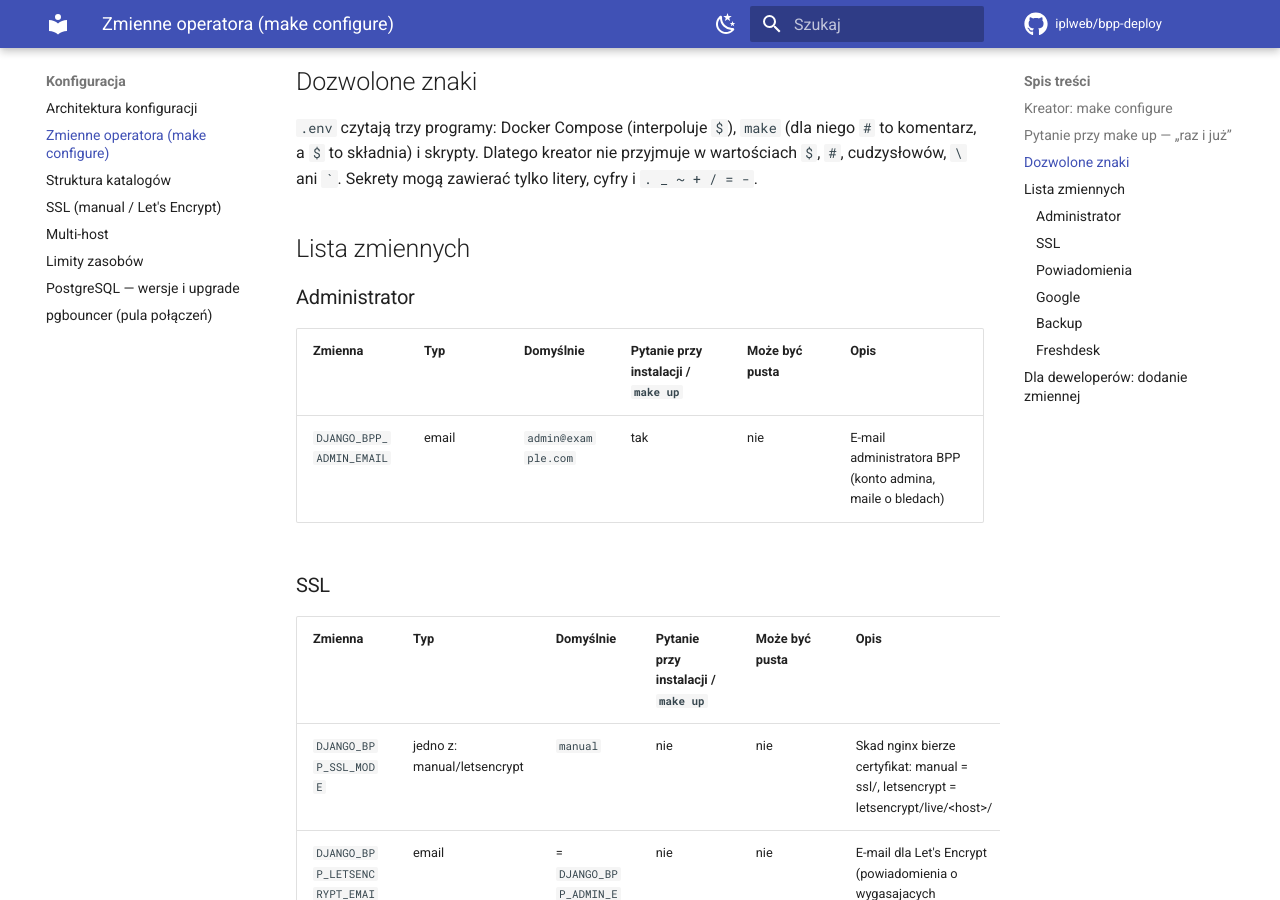
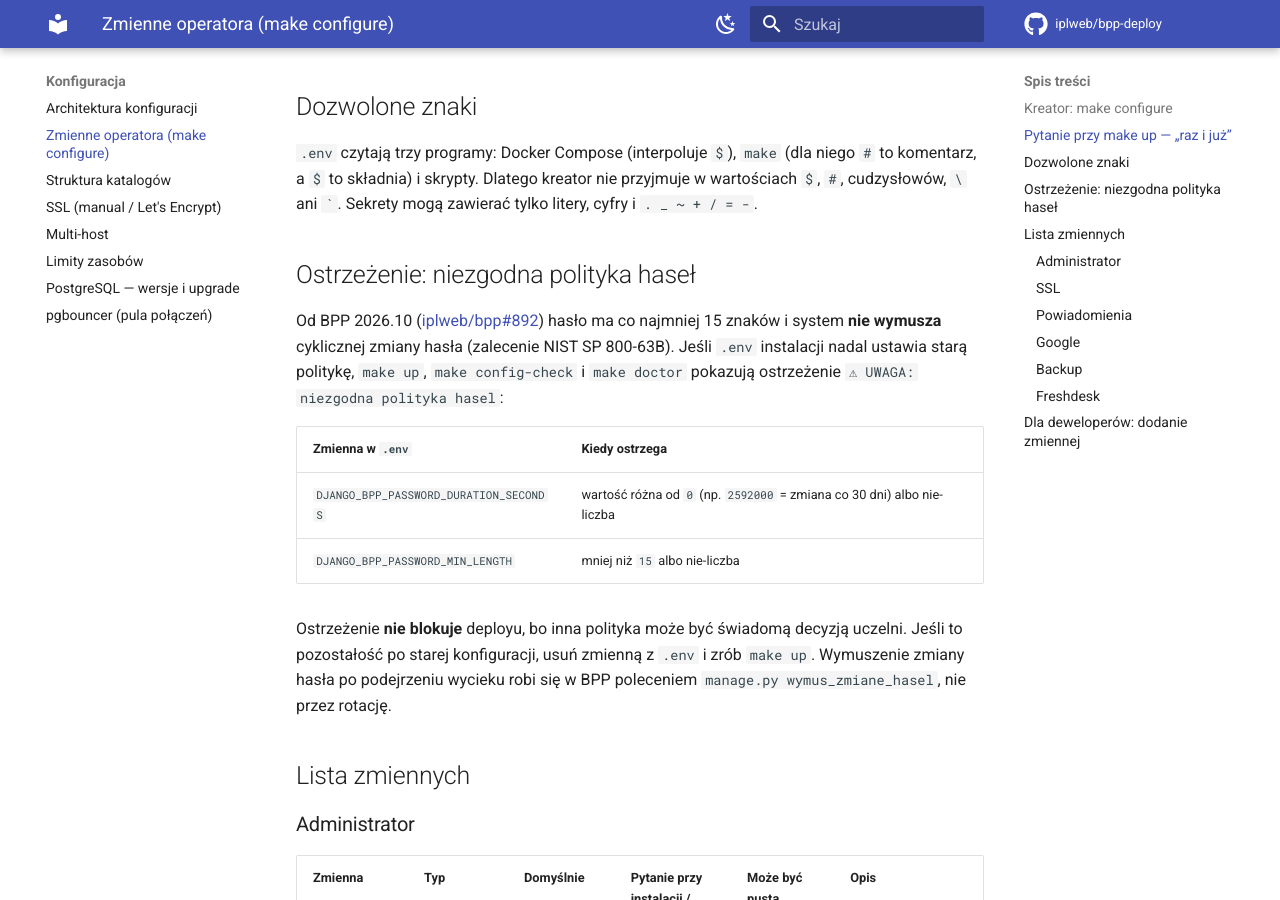
Before and after one commit to iplweb/bpp-deploy, an MkDocs documentation site: the page built from docs/konfiguracja/zmienne.md, in a window 1280 px wide and 900 px high, scrolled down 1706 px. Built offline with MkDocs 1.6.1 and Material for MkDocs 9.7.7, drawn with Linux system fonts in a browser that asks for light colours; comment, search, counter and statistics services are not loaded; some of the changed text lies outside the part shown.

Commit message:
feat(config): ostrzeżenie o niezgodnej polityce haseł
BPP od 2026.10 (iplweb/bpp#892) wymaga hasła min. 15 znaków i nie wymusza
cyklicznej zmiany. Stare DJANGO_BPP_PASSWORD_DURATION_SECONDS (≠ 0) albo
DJANGO_BPP_PASSWORD_MIN_LENGTH < 15 w .env instalacji po cichu by tę
politykę cofnęły — make up / config-check / doctor pokazują teraz
"⚠ UWAGA: niezgodna polityka hasel" (stderr, bez blokowania deployu).

Co-Authored-By: Claude Opus 5.5 <noreply@anthropic.com>
Claude-Session: https://claude.ai/code/session_01SgHJbMvTRmBeVQZ5bD37gj

```diff
--- a/docs/konfiguracja/zmienne.md
+++ b/docs/konfiguracja/zmienne.md
@@ -10,7 +10,8 @@ powiadomienia, katalog backupów, widgety Freshdesk. Zebrane są w jednym rejest
   w `.env` jeszcze nie ma, np. po aktualizacji, która dodała nową zmienną,
 - **`make configure`**: menu grup do przejrzenia i zmiany wartości,
 - **`make config-check`** i **`make doctor`** (pozycja *config*): sprawdzają, czy wartości są
-  poprawne (e-mail wygląda jak e-mail, ID widgetu jest liczbą itd.),
+  poprawne (e-mail wygląda jak e-mail, ID widgetu jest liczbą itd.) i ostrzegają przed
+  [niezgodną polityką haseł](#polityka-hasel),
 - tabela niżej na tej stronie, generowana z rejestru.
 
 ## Kreator: `make configure`
@@ -74,6 +75,24 @@ to komentarz, a `$` to składnia) i skrypty. Dlatego kreator nie przyjmuje w war
 `$`, `#`, cudzysłowów, `\` ani `` ` ``. Sekrety mogą zawierać tylko litery, cyfry
 i `. _ ~ + / = -`.
 
+## Ostrzeżenie: niezgodna polityka haseł {#polityka-hasel}
+
+Od BPP 2026.10 ([iplweb/bpp#892](https://github.com/iplweb/bpp/pull/892)) hasło ma co
+najmniej 15 znaków i system **nie wymusza** cyklicznej zmiany hasła (zalecenie NIST
+SP 800-63B). Jeśli `.env` instalacji nadal ustawia starą politykę, `make up`,
+`make config-check` i `make doctor` pokazują ostrzeżenie `⚠ UWAGA: niezgodna polityka
+hasel`:
+
+| Zmienna w `.env` | Kiedy ostrzega |
+|---|---|
+| `DJANGO_BPP_PASSWORD_DURATION_SECONDS` | wartość różna od `0` (np. `2592000` = zmiana co 30 dni) albo nie-liczba |
+| `DJANGO_BPP_PASSWORD_MIN_LENGTH` | mniej niż `15` albo nie-liczba |
+
+Ostrzeżenie **nie blokuje** deployu, bo inna polityka może być świadomą decyzją uczelni.
+Jeśli to pozostałość po starej konfiguracji, usuń zmienną z `.env` i zrób `make up`.
+Wymuszenie zmiany hasła po podejrzeniu wycieku robi się w BPP poleceniem
+`manage.py wymus_zmiane_hasel`, nie przez rotację.
+
 ## Lista zmiennych
 
 <!-- rejestr:start (generowane: make docs-config-table, nie edytuj recznie) -->
```
Also changed, not shown: 3 other files.
